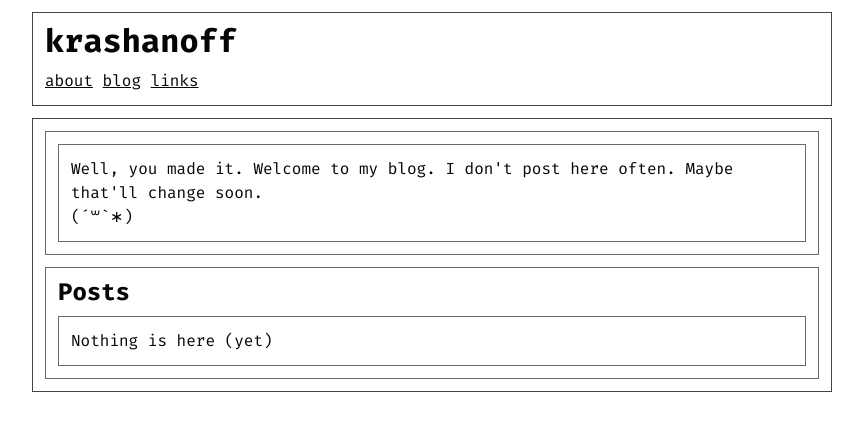
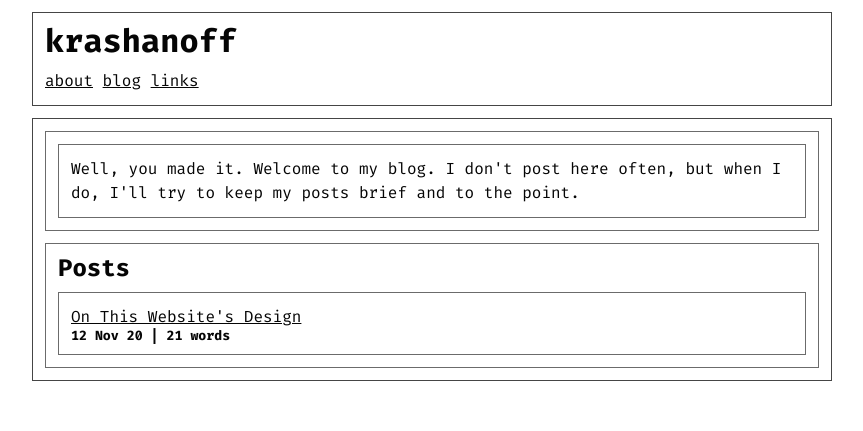
Before and after one commit to krashanoff/whoami, a Jekyll site: the page built from blog.html, in a window 1280 px wide. Shown: the top 431 px of the page, without its empty margins (208-1071 px from the left). Built offline with Jekyll 4.4.1, drawn with Linux system fonts in a browser that asks for light colours.

Commit message:
Let's throw something out there.

```diff
--- a/blog.html
+++ b/blog.html
@@ -7,9 +7,8 @@ permalink: /blog
 <div>
     <div>
         <p>
-            Well, you made it. Welcome to my blog. I don't post here often. Maybe that'll change soon.
-            <br />
-            (´꒳`∗)
+            Well, you made it. Welcome to my blog. I don't post here often, but when I do,
+            I'll try to keep my posts brief and to the point.
         </p>
     </div>
 </div>
```
Also changed, not shown: _posts/2020-11-12-about.md (added, +9 -0 lines).
